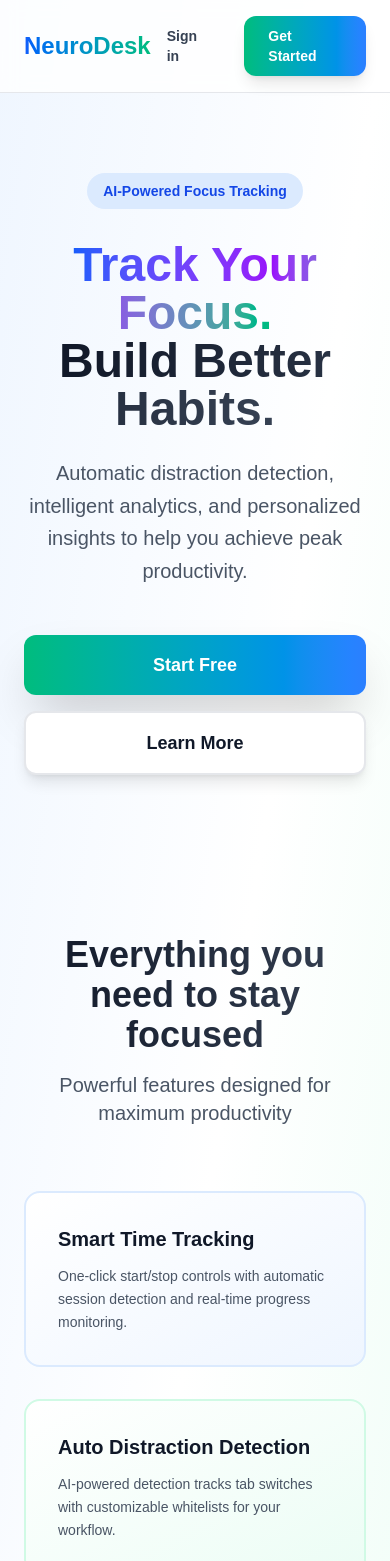
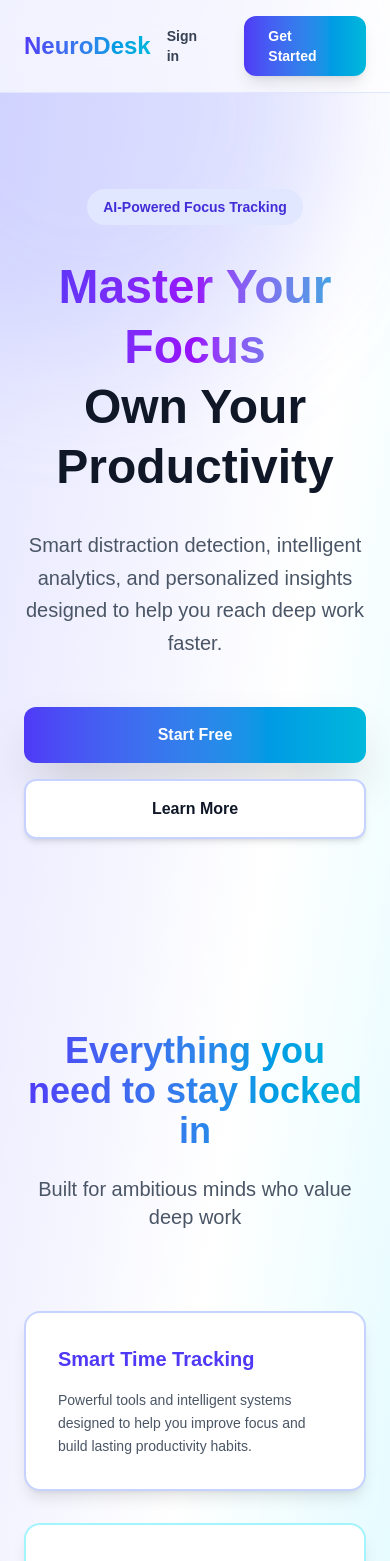
Before and after one commit to Binayakc155/NeuroDesk, a Next.js app: page / in a window 390 px wide. Shown: the top 1561 px of the page. Built offline with nearby package versions, Linux system fonts and the light colour scheme; no server answers.

Commit message:
have change the UI

```diff
--- a/src/app/page.tsx
+++ b/src/app/page.tsx
@@ -7,24 +7,46 @@ export default function Home() {
   const { data: session } = useSession();
 
   return (
-    <div className="min-h-screen bg-linear-to-br from-blue-50 via-white to-emerald-50">
+    <div className="relative min-h-screen text-gray-900 overflow-hidden">
+
+      {/* Animated Gradient Background */}
+      <div className="absolute inset-0 -z-30 bg-gradient-to-br from-indigo-100 via-white to-cyan-100 animate-gradientShift" />
+
+      {/* Floating Ambient Glow */}
+      <div className="absolute -top-40 -left-40 w-[500px] h-[500px] bg-indigo-400/20 rounded-full blur-3xl animate-floatSlow -z-20" />
+      <div className="absolute -bottom-40 -right-40 w-[500px] h-[500px] bg-cyan-400/20 rounded-full blur-3xl animate-floatMedium -z-20" />
+
       {/* Navigation */}
-      <nav className="border-b border-gray-200 bg-white/80 backdrop-blur-sm sticky top-0 z-50">
+      <nav className="sticky top-0 z-50 backdrop-blur-xl bg-white/70 border-b border-indigo-100">
         <div className="max-w-6xl mx-auto px-6 py-4 flex justify-between items-center">
-          <Link href="/" className="text-2xl font-bold bg-linear-to-r from-blue-600 to-emerald-500 bg-clip-text text-transparent hover:opacity-80 transition-opacity">
+          <Link
+            href="/"
+            className="text-2xl font-black bg-gradient-to-r from-indigo-600 to-cyan-500 bg-clip-text text-transparent"
+          >
             NeuroDesk
           </Link>
+
           <div className="flex items-center gap-4">
             {session ? (
-              <Link href="/dashboard" className="px-6 py-2.5 bg-linear-to-r from-blue-600 to-emerald-500 hover:from-blue-700 hover:to-emerald-600 text-white rounded-xl text-sm font-bold shadow-lg hover:shadow-xl hover:scale-105 transition-all">
+              <Link
+                href="/dashboard"
+                className="px-6 py-2.5 bg-gradient-to-r from-indigo-600 to-cyan-500 text-white rounded-xl text-sm font-bold shadow-lg transition-all duration-300 hover:scale-105 hover:shadow-xl"
+              >
                 Dashboard →
               </Link>
             ) : (
               <>
-                <Link href="/auth/signin" className="px-4 py-2 text-sm font-semibold text-gray-700 hover:text-blue-600 hover:bg-blue-50 rounded-lg transition-all">
+                <Link
+                  href="/auth/signin"
+                  className="px-4 py-2 text-sm font-semibold text-gray-700 hover:text-indigo-600 transition"
+                >
                   Sign in
                 </Link>
-                <Link href="/auth/signup" className="px-6 py-2.5 bg-linear-to-r from-emerald-500 to-blue-500 hover:from-emerald-600 hover:to-blue-600 text-white rounded-xl text-sm font-bold shadow-lg hover:shadow-xl hover:scale-105 transition-all">
+
+                <Link
+                  href="/auth/signup"
+                  className="px-6 py-2.5 bg-gradient-to-r from-indigo-600 to-cyan-500 text-white rounded-xl text-sm font-bold shadow-lg transition-all duration-300 hover:scale-105 hover:shadow-xl"
+                >
                   Get Started
                 </Link>
               </>
@@ -34,32 +56,37 @@ export default function Home() {
       </nav>
 
       {/* Hero Section */}
-      <section className="max-w-5xl mx-auto px-6 py-20 md:py-32 text-center">
-        <div className="inline-flex items-center gap-2 px-4 py-2 bg-blue-100 text-blue-700 rounded-full text-sm font-semibold mb-8">
-          <span>AI-Powered Focus Tracking</span>
+      <section className="max-w-5xl mx-auto px-6 py-24 md:py-32 text-center animate-fadeUp">
+
+        <div className="inline-flex items-center px-4 py-2 bg-indigo-100 text-indigo-700 rounded-full text-sm font-semibold mb-8">
+          AI-Powered Focus Tracking
         </div>
-        <h1 className="text-5xl md:text-7xl font-black mb-6">
-          <span className="bg-linear-to-r from-blue-600 via-purple-600 to-emerald-500 bg-clip-text text-transparent">
-            Track Your Focus.
+
+        <h1 className="text-5xl md:text-7xl font-black leading-tight mb-8">
+          <span className="block bg-gradient-to-r from-indigo-600 via-purple-600 to-cyan-500 bg-clip-text text-transparent">
+            Master Your Focus
           </span>
-          <br/>
-          <span className="bg-linear-to-r from-gray-900 to-gray-700 bg-clip-text text-transparent">
-            Build Better Habits.
+          <span className="block text-gray-900">
+            Own Your Productivity
           </span>
         </h1>
-        <p className="text-xl md:text-2xl text-gray-600 mb-12 max-w-3xl mx-auto leading-relaxed">
-          Automatic distraction detection, intelligent analytics, and personalized insights to help you achieve peak productivity.
+
+        <p className="text-xl text-gray-600 max-w-3xl mx-auto mb-12 leading-relaxed">
+          Smart distraction detection, intelligent analytics, and personalized insights
+          designed to help you reach deep work faster.
         </p>
+
         <div className="flex flex-col sm:flex-row gap-4 justify-center">
           <Link
             href={session ? '/dashboard' : '/auth/signup'}
-            className="px-10 py-4 bg-linear-to-r from-emerald-500 to-blue-500 hover:from-emerald-600 hover:to-blue-600 text-white font-bold rounded-xl shadow-2xl hover:shadow-3xl hover:scale-105 transition-all text-lg"
+            className="px-10 py-4 bg-gradient-to-r from-indigo-600 to-cyan-500 text-white font-bold rounded-xl shadow-2xl transition-all duration-300 hover:scale-105 hover:shadow-3xl"
           >
             {session ? 'Go to Dashboard' : 'Start Free'}
           </Link>
+
           <Link
             href="#features"
-            className="px-10 py-4 bg-white hover:bg-gray-50 text-gray-900 font-bold rounded-xl shadow-lg hover:shadow-xl hover:scale-105 transition-all border-2 border-gray-200 text-lg"
+            className="px-10 py-4 bg-white border-2 border-indigo-200 text-gray-900 font-bold rounded-xl shadow-md transition-all duration-300 hover:scale-105 hover:shadow-lg"
           >
             Learn More
           </Link>
@@ -67,63 +94,142 @@ export default function Home() {
       </section>
 
       {/* Features */}
-      <section id="features" className="max-w-6xl mx-auto px-6 py-20">
-        <div className="text-center mb-16">
-          <h2 className="text-4xl md:text-5xl font-black bg-linear-to-r from-gray-900 to-gray-700 bg-clip-text text-transparent mb-4">
-            Everything you need to stay focused
+      <section id="features" className="max-w-6xl mx-auto px-6 py-24">
+
+        <div className="text-center mb-20 animate-fadeUp">
+          <h2 className="text-4xl md:text-5xl font-black mb-6 bg-gradient-to-r from-indigo-600 to-cyan-500 bg-clip-text text-transparent">
+            Everything you need to stay locked in
           </h2>
-          <p className="text-xl text-gray-600">Powerful features designed for maximum productivity</p>
+          <p className="text-xl text-gray-600">
+            Built for ambitious minds who value deep work
+          </p>
         </div>
+
         <div className="grid md:grid-cols-3 gap-8">
-          <div className="group p-8 rounded-2xl bg-linear-to-br from-white to-blue-50 border-2 border-blue-100 hover:border-blue-300 hover:shadow-2xl transition-all duration-300 hover:scale-105">
-            <h3 className="text-xl font-bold text-gray-900 mb-3">Smart Time Tracking</h3>
-            <p className="text-gray-600 text-sm leading-relaxed">One-click start/stop controls with automatic session detection and real-time progress monitoring.</p>
+
+          {[
+            {
+              title: 'Smart Time Tracking',
+              color: 'text-indigo-600',
+              border: 'border-indigo-200 hover:border-indigo-400'
+            },
+            {
+              title: 'Auto Distraction Detection',
+              color: 'text-cyan-600',
+              border: 'border-cyan-200 hover:border-cyan-400'
+            },
+            {
+              title: 'Focus Score Analytics',
+              color: 'text-rose-500',
+              border: 'border-rose-200 hover:border-rose-400'
+            },
+          ].map((feature, i) => (
+            <div
+              key={i}
+              className={`p-8 rounded-2xl bg-white border-2 ${feature.border} shadow-lg hover:shadow-2xl transition-all duration-300 hover:-translate-y-2`}
+            >
+              <h3 className={`text-xl font-bold mb-4 ${feature.color}`}>
+                {feature.title}
+              </h3>
+              <p className="text-gray-600 text-sm leading-relaxed">
+                Powerful tools and intelligent systems designed to help you improve focus and build lasting productivity habits.
+              </p>
             </div>
-          <div className="group p-8 rounded-2xl bg-linear-to-br from-white to-emerald-50 border-2 border-emerald-100 hover:border-emerald-300 hover:shadow-2xl transition-all duration-300 hover:scale-105">
-            <h3 className="text-xl font-bold text-gray-900 mb-3">Auto Distraction Detection</h3>
-            <p className="text-gray-600 text-sm leading-relaxed">AI-powered detection tracks tab switches with customizable whitelists for your workflow.</p>
-          </div>
-          <div className="group p-8 rounded-2xl bg-linear-to-br from-white to-purple-50 border-2 border-purple-100 hover:border-purple-300 hover:shadow-2xl transition-all duration-300 hover:scale-105">
-            <h3 className="text-xl font-bold text-gray-900 mb-3">Focus Score Analytics</h3>
-            <p className="text-gray-600 text-sm leading-relaxed">Deep insights into your productivity patterns with actionable recommendations for improvement.</p>
-          </div>
+          ))}
+
         </div>
       </section>
 
       {/* CTA */}
-      <section className="bg-linear-to-br from-blue-600 via-purple-600 to-emerald-500 py-24 relative overflow-hidden">
-        <div className="absolute inset-0 bg-grid-white/10"></div>
-        <div className="max-w-4xl mx-auto px-6 text-center relative z-10">
-          <h2 className="text-4xl md:text-5xl font-black text-white mb-6 drop-shadow-lg">Ready to maximize your productivity?</h2>
-          <p className="text-xl text-blue-100 mb-10 max-w-2xl mx-auto">Join thousands of focused individuals achieving more every day. Start tracking for free, no credit card required.</p>
+      <section className="bg-gradient-to-r from-indigo-600 via-purple-600 to-cyan-500 py-24 text-center text-white relative overflow-hidden">
+
+        <div className="absolute inset-0 bg-white/5 backdrop-blur-sm"></div>
+
+        <div className="max-w-4xl mx-auto px-6 relative z-10 animate-fadeUp">
+          <h2 className="text-4xl md:text-5xl font-black mb-6">
+            Ready to unlock your peak performance?
+          </h2>
+
+          <p className="text-xl text-indigo-100 mb-10 max-w-2xl mx-auto">
+            Join thousands building unstoppable focus habits.
+          </p>
+
           <Link
             href={session ? '/dashboard' : '/auth/signup'}
-            className="inline-flex items-center gap-3 px-12 py-5 bg-white hover:bg-gray-100 text-gray-900 font-black rounded-xl shadow-2xl hover:shadow-3xl hover:scale-105 transition-all text-lg"
+            className="inline-flex items-center gap-3 px-12 py-5 bg-white text-indigo-600 font-black rounded-xl shadow-2xl transition-all duration-300 hover:scale-105"
           >
-            <span>{session ? 'Go to Dashboard' : 'Create Free Account'}</span>
-            <span>&rarr;</span>
+            {session ? 'Go to Dashboard' : 'Create Free Account'} →
           </Link>
         </div>
+
       </section>
 
       {/* Footer */}
-      <footer className="border-t border-gray-200 py-12 bg-white">
-        <div className="max-w-6xl mx-auto px-6">
-          <div className="flex flex-col md:flex-row justify-between items-center gap-6">
+      <footer className="border-t border-indigo-100 py-12 bg-white">
+        <div className="max-w-6xl mx-auto px-6 flex flex-col md:flex-row justify-between items-center gap-6">
           <div>
-              <Link href="/" className="text-2xl font-bold bg-linear-to-r from-blue-600 to-emerald-500 bg-clip-text text-transparent hover:opacity-80 transition-opacity">
+            <Link
+              href="/"
+              className="text-2xl font-black bg-gradient-to-r from-indigo-600 to-cyan-500 bg-clip-text text-transparent"
+            >
               NeuroDesk
             </Link>
-              <p className="text-sm text-gray-500 mt-2">© 2026 NeuroDesk. All rights reserved.</p>
+            <p className="text-sm text-gray-500 mt-2">
+              © 2026 NeuroDesk. All rights reserved.
+            </p>
           </div>
+
           <div className="flex gap-8 text-sm">
-              <Link href="#" className="text-gray-600 hover:text-blue-600 font-medium transition-colors">Privacy Policy</Link>
-              <Link href="#" className="text-gray-600 hover:text-blue-600 font-medium transition-colors">Terms of Service</Link>
-              <Link href="#" className="text-gray-600 hover:text-blue-600 font-medium transition-colors">Contact</Link>
-            </div>
+            <Link href="#" className="text-gray-600 hover:text-indigo-600 transition">
+              Privacy Policy
+            </Link>
+            <Link href="#" className="text-gray-600 hover:text-indigo-600 transition">
+              Terms
+            </Link>
+            <Link href="#" className="text-gray-600 hover:text-indigo-600 transition">
+              Contact
+            </Link>
           </div>
         </div>
       </footer>
+
+      {/* Global Animations */}
+      <style jsx global>{`
+
+        @keyframes gradientShift {
+          0%, 100% { filter: hue-rotate(0deg); }
+          50% { filter: hue-rotate(15deg); }
+        }
+        .animate-gradientShift {
+          animation: gradientShift 25s ease infinite;
+        }
+
+        @keyframes floatSlow {
+          0%, 100% { transform: translateY(0px); }
+          50% { transform: translateY(25px); }
+        }
+        .animate-floatSlow {
+          animation: floatSlow 16s ease-in-out infinite;
+        }
+
+        @keyframes floatMedium {
+          0%, 100% { transform: translateY(0px); }
+          50% { transform: translateY(-30px); }
+        }
+        .animate-floatMedium {
+          animation: floatMedium 14s ease-in-out infinite;
+        }
+
+        @keyframes fadeUp {
+          from { opacity: 0; transform: translateY(20px); }
+          to { opacity: 1; transform: translateY(0); }
+        }
+        .animate-fadeUp {
+          animation: fadeUp 1s ease forwards;
+        }
+
+      `}</style>
+
     </div>
   );
 }
```
Also changed, not shown: src/app/dashboard/page.tsx (+26 -17 lines). Lines whose indentation alone changed are shown as unchanged.
